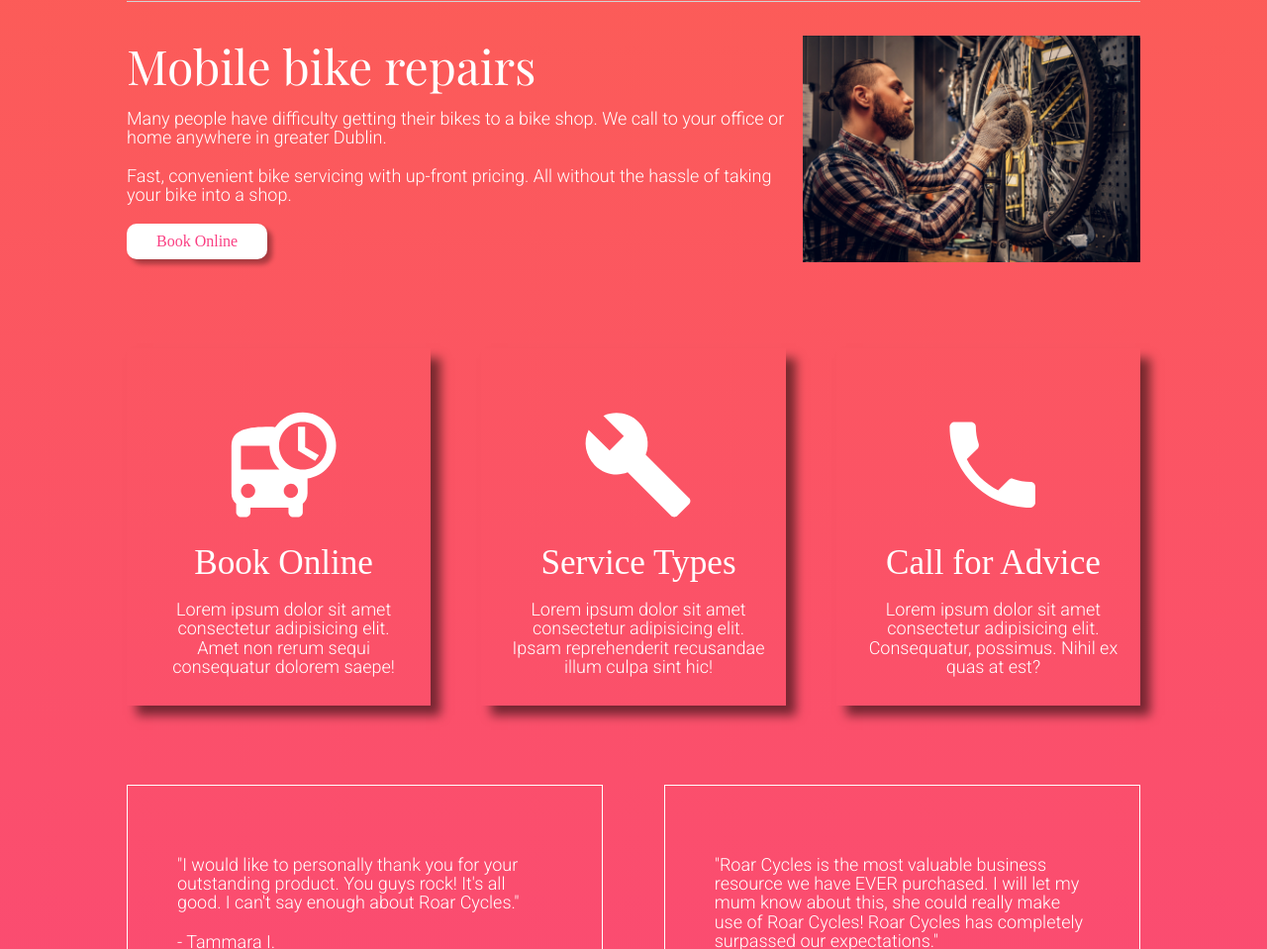
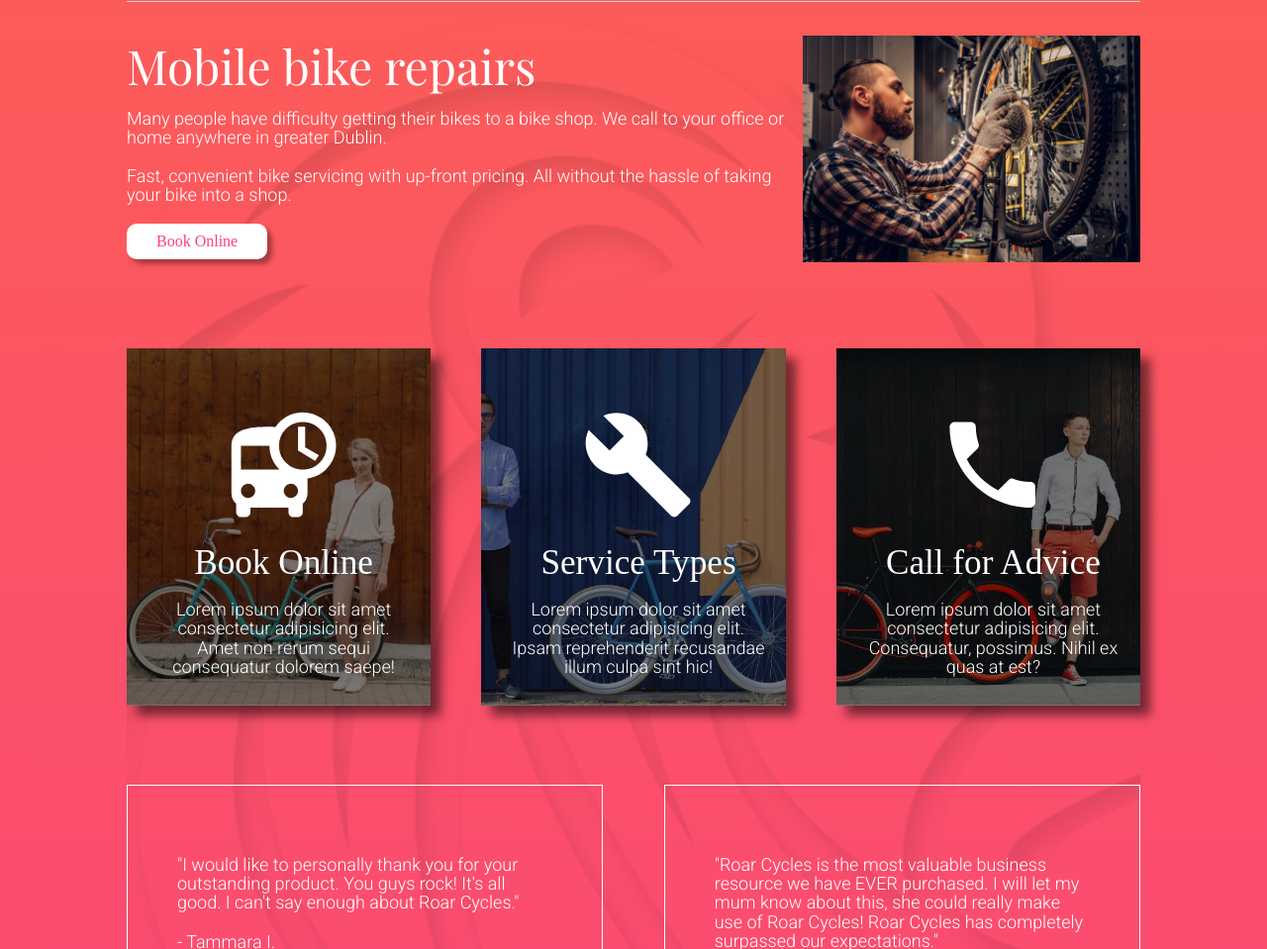
Before and after one commit to chandhu2815/roarbikes, a plain HTML site: page index.html in a window 1280 px wide. Shown: the part 141-1100 px from the top of the page at 99% size. Drawn offline with nearby package versions, Linux system fonts and the light colour scheme.

Commit message:
Update style.css

```diff
--- a/css/style.css
+++ b/css/style.css
@@ -24,7 +24,7 @@
 body{
     width: 80%;
     margin: auto;
-    background-image: url(images/image-lion-background.png);
+    background-image: url(../images/image-lion-background.png);
     background-repeat: no-repeat;
     background-size: cover;
     background-position: top center;
@@ -122,7 +122,7 @@
     margin-bottom: 30px;
 }
 .card1{
-    background-image: url(images/image-background-card1-b.jpg);
+    background-image: url(../images/image-background-card1-b.jpg);
     background-repeat: no-repeat;
     background-position: bottom;
     background-size: cover;
@@ -130,7 +130,7 @@
     box-shadow: 10px 10px 10px rgba(0, 0, 0, 0.53);
 }
 .card2{
-    background-image: url(images/image-background-card2-b.jpg);
+    background-image: url(../images/image-background-card2-b.jpg);
     background-repeat: no-repeat;
     background-position: bottom;
     background-size: cover;
@@ -138,7 +138,7 @@
     box-shadow: 10px 10px 10px rgba(0, 0, 0, 0.53);
 }
 .card3{
-    background-image: url(images/image-background-card3-b.jpg);
+    background-image: url(../images/image-background-card3-b.jpg);
     background-repeat: no-repeat;
     background-position: bottom;
     background-size: cover;
```
